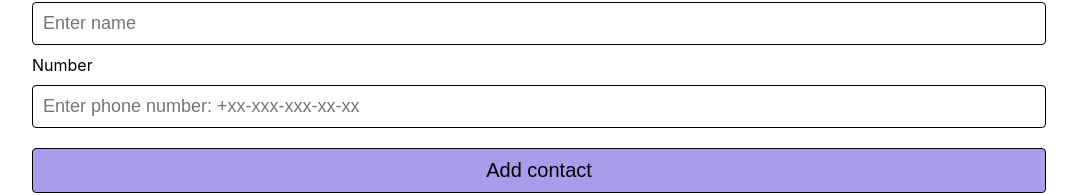
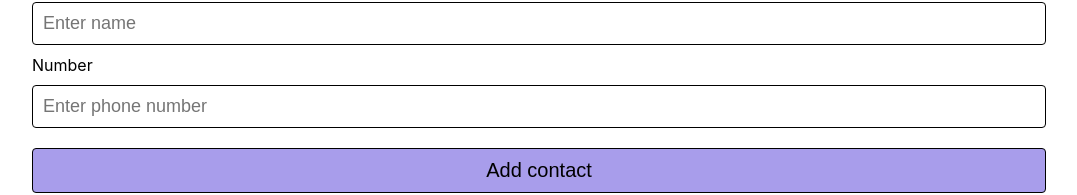
Before and after one commit to YekaterinaPavlenko/goit-react-hw-03-phonebook, a React (Create React App) app: page / in a window 1280 px wide. Shown: the part 115-310 px from the top of the page, without its empty margins (101-1178 px from the left). Built offline with nearby package versions, Linux system fonts and the light colour scheme.

Commit message:
меняет формат ввода номера

```diff
--- a/src/components/ContactsForm/ContactsForm.js
+++ b/src/components/ContactsForm/ContactsForm.js
@@ -47,9 +47,9 @@ class ContactForm extends Component {
           <input
             type="phone"
             className={cfs.input}
-            pattern="[+][0-9]{2}[-]\d{3}[-]\d{3}[-]\d{2}[-]\d{2}"
+            pattern="^[\+?\0-9\-_]+$"
             required
-            placeholder="Enter phone number: +xx-xxx-xxx-xx-xx"
+            placeholder="Enter phone number"
             name="number"
             onChange={this.handleChange}
             value={number}
```
